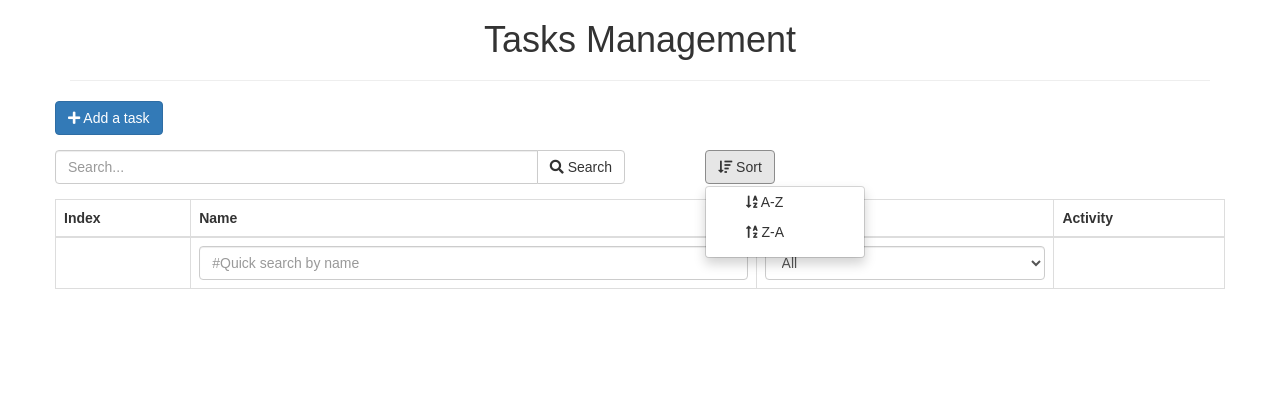
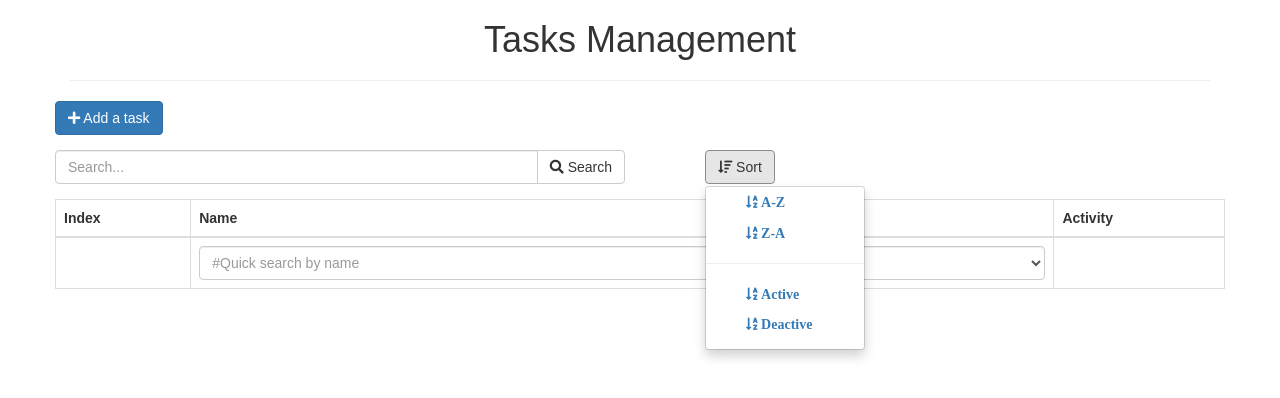
Before and after one commit to dkgian/task-management-app, a React (Create React App) app: page / in a window 1280 px wide. Both pictures are taken after a click on the button "Sort". Shown: the top 398 px of the page. Built offline with nearby package versions, Linux system fonts and the light colour scheme.

Commit message:
update sort function

```diff
--- a/src/App.css
+++ b/src/App.css
@@ -47,3 +47,12 @@
 .item-center{
   align-items: center
 }
+
+.sort_selected::after{
+  content: "\f00c";
+    font-family: FontAwesome;
+    font-style: normal;
+    font-weight: normal;
+    text-decoration: inherit;
+
+}
--- a/src/App.js
+++ b/src/App.js
@@ -16,7 +16,9 @@ class App extends Component {
         name:'',
         status: -1
       },
-      keyword: ''
+      keyword: '',
+      sortBy: 'name',
+      sortValue: 1
     }
   }
 
@@ -122,6 +124,15 @@ class App extends Component {
     })
   }
 
+  onSort = (sortBy, sortValue)=>{
+    this.setState({
+      sortBy,
+      sortValue
+    })
+    //console.log(this.state.sortBy + this.state.sortValue)
+
+  }
+
   findIndex = (id) =>{
     let {tasks} = this.state;
     var result = -1
@@ -187,7 +198,14 @@ class App extends Component {
   }
 
   render() {
-    let { tasks, isDisplayForm, taskEditing, filter, keyword } = this.state;
+    let {
+      tasks,
+      isDisplayForm,
+      taskEditing,
+      filter,
+      keyword,
+      sortBy,
+      sortValue } = this.state;
 
     //quick filter function by Name /Status
     if(filter){
@@ -213,6 +231,22 @@ class App extends Component {
         return task.name.toLowerCase().indexOf(keyword) !== -1;
       })
     }
+
+    //Sort items
+       if(sortBy === 'name'){ //byName
+         tasks.sort((a,b)=>{
+           if(a.name > b.name) return sortValue
+           else if(a.name < b.name) return -sortValue
+           else return 0
+         })
+       }else{
+        tasks.sort((a,b)=>{ //byStatus
+          if(a.status > b.status) return -sortValue
+          else if(a.status < b.status) return sortValue
+          else return 0
+        })
+       }
+
     let elmTaskform  = isDisplayForm?
                       <TaskForm
                         onCloseForm ={this.onToogleForm}
@@ -257,6 +291,9 @@ class App extends Component {
             <div className="row mt-15 ">
               <Control
                 onSearch = {this.onSearch}
+                onSort = { this.onSort }
+                sortBy = { sortBy}
+                sortValue = { sortValue}
                 />
             </div>
 
--- a/src/components/Control.js
+++ b/src/components/Control.js
@@ -1,7 +1,7 @@
 import React, { Component } from 'react';
 import '../App.css';
-import Search from './Search'
-import Sort from './Sort'
+import SearchControl from './SearchControl'
+import SortControl from './SortControl'
 
 class Control extends Component {
   render() {
@@ -9,12 +9,15 @@ class Control extends Component {
     <div className="row">
 
       <div className="col-xs-6 col-sm-6 col-md-6 col-lg-6">
-        <Search
+        <SearchControl
           onSearch = {this.props.onSearch}/>
       </div>
 
       <div className="col-xs-2 col-sm-2 col-md-2 col-lg-2">
-        <Sort/>
+        <SortControl
+          onSort = {this.props.onSort}
+          sortBy = {this.props.sortBy}
+          sortValue = {this.props.sortValue} />
       </div>
 
     </div>
--- a/src/components/Search.js
+++ b/src/components/SearchControl.js
@@ -2,7 +2,7 @@ import React, { Component } from 'react';
 import '../App.css';
 
 
-class Search extends Component {
+class SearchControl extends Component {
     constructor(props){
         super(props);
         this.state = {
@@ -46,7 +46,7 @@ class Search extends Component {
                 </span>
             </div>
         );
-  }
+    }
 }
 
-export default Search;
+export default SearchControl;
--- a/src/components/Sort.js
+++ /dev/null
@@ -1,27 +0,0 @@
-import React, { Component } from 'react';
-import '../App.css';
-
-
-class Sort extends Component {
-  render() {
-    return (
-        <div className="dropdown">
-            <button type="button" className="btn btn-default dropdown-toggle" data-toggle="dropdown">
-            <i className="fas fa-sort-amount-down"></i> Sort
-            </button>
-            <div className="dropdown-menu">
-                <ul className="dropdown-item">
-                <i className="fas fa-sort-alpha-down"></i> A-Z
-
-                </ul>
-
-                <ul className="dropdown-item">
-                <i className="fas fa-sort-alpha-up"></i> Z-A
-                </ul>
-            </div>
-        </div>
-    );
-  }
-}
-
-export default Sort;
--- /dev/null
+++ b/src/components/SortControl.js
@@ -0,0 +1,72 @@
+import React, { Component } from 'react';
+import '../App.css';
+
+
+class SortControl extends Component {
+
+    onClick = (sortBy, sortValue)=>{
+        this.props.onSort(sortBy, sortValue)
+    }
+
+    componentWillReceiveProps(nextProps){
+        console.log(nextProps)
+    }
+
+  render() {
+    return (
+        <div className="dropdown">
+            <button type="button" className="btn btn-default dropdown-toggle" data-toggle="dropdown">
+            <i className="fas fa-sort-amount-down"></i> Sort
+            </button>
+            <div className="dropdown-menu">
+                <ul className="dropdown-item">
+                    <a
+                        role= "button"
+                        className = { (this.props.sortBy === 'name' && this.props.sortValue === 1)? 'sort_selected': ''}
+                    >
+                        <li style = {{cursor: 'pointer'}}
+                            className="fas fa-sort-alpha-down "
+                            onClick= {()=> this.onClick('name', 1)} //pass params? -> using ()=>{}
+                        > A-Z</li>
+                    </a>
+                </ul>
+
+                <ul className="dropdown-item">
+                <a  role= "button"
+                        className = { (this.props.sortBy === 'name' && this.props.sortValue === -1)? 'sort_selected': ''}>
+                    <li style = {{cursor: 'pointer'}}
+                        className="fas fa-sort-alpha-down"
+                        onClick= {()=> this.onClick('name',-1)}
+                    > Z-A</li>
+                </a>
+
+                </ul>
+                <hr/>
+                <ul className="dropdown-item">
+                    <a  role= "button"
+                        className = { (this.props.sortBy === 'status' && this.props.sortValue === 1)? 'sort_selected': ''}>
+                        <li
+                             className="fas fa-sort-alpha-down"
+                            style = {{cursor: 'pointer'}}
+                            onClick= {()=> this.onClick('status',1)}
+                        > Active</li>
+                    </a>
+                </ul>
+                <ul className="dropdown-item">
+                    <a  role= "button"
+                        className = { (this.props.sortBy === 'status' && this.props.sortValue === -1)? 'sort_selected': ''}>
+                        <li
+                             className="fas fa-sort-alpha-down"
+                            style = {{cursor: 'pointer'}}
+                            onClick= {()=> this.onClick('status',-1)}
+                        > Deactive</li>
+                    </a>
+
+                </ul>
+            </div>
+        </div>
+    );
+  }
+}
+
+export default SortControl;
--- a/src/components/TaskForm.js
+++ b/src/components/TaskForm.js
@@ -12,6 +12,8 @@ class Taskform extends Component {
     }
   }
 
+
+  //edit mode: load edited item to Component
   componentWillMount = ()=>{
     if(this.props.taskEditing !== null){
       this.setState({
@@ -22,6 +24,7 @@ class Taskform extends Component {
     }
   }
 
+  //check props whether editmode or addnew mode for choose data to load into form
   componentWillReceiveProps=(nextProps)=>{
     if(nextProps && nextProps.taskEditing){
       this.setState({
```
